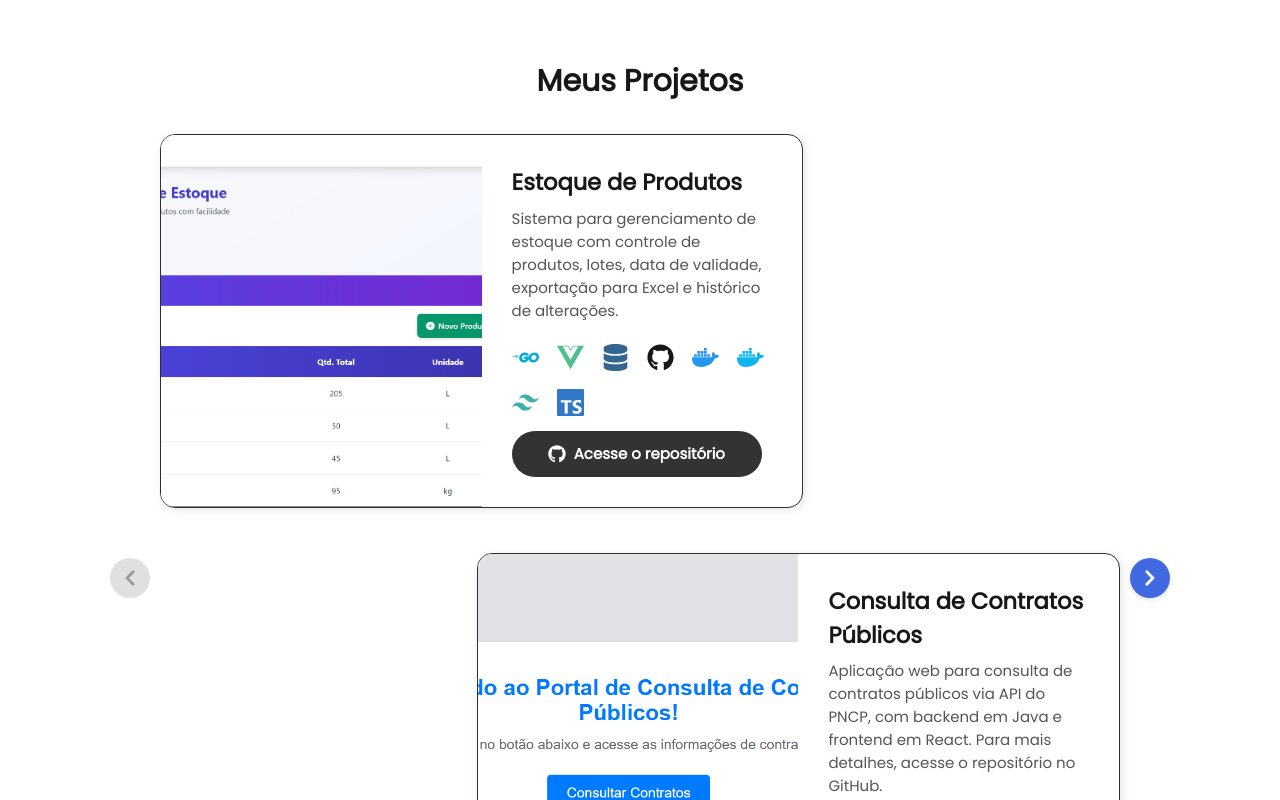
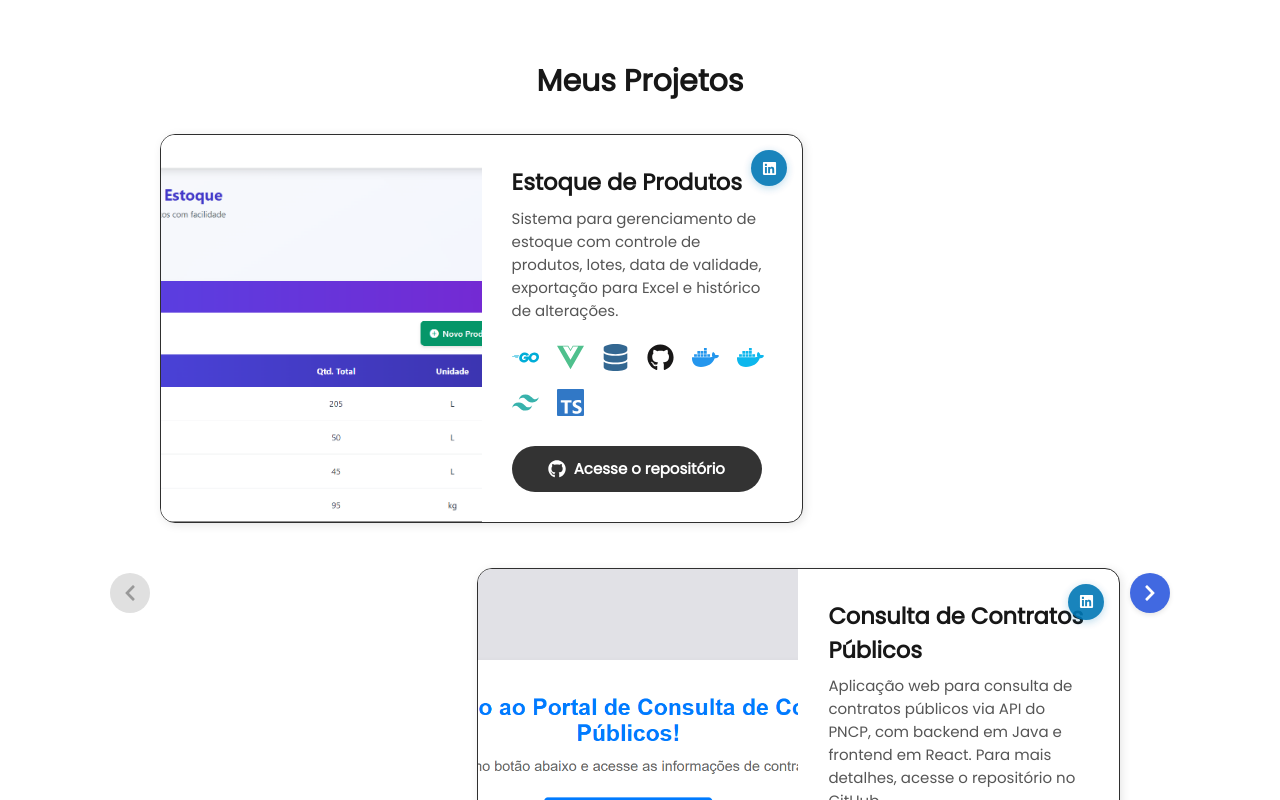
Before and after one commit to Parron01/Parron01-Portfolio, a React (Vite) app: page / in a window 1280 px wide. Shown: the part 2080-2880 px from the top of the page. Built offline with nearby package versions, Linux system fonts and the light colour scheme.

Commit message:
Feat: Adicionando link dos posts no linkedin em cada projeto.

```diff
--- a/src/components/MyProjects/Projects.jsx
+++ b/src/components/MyProjects/Projects.jsx
@@ -13,6 +13,12 @@ import {
   TechItem,
   ProjectLink,
   GitHubIcon,
+  LinkedInPostButton,
+  LinkedInIcon,
+  LinkedInIconWrapper,
+  LinkedInPostText,
+  LinkedInTooltip,
+  ProjectButtonsContainer,
   Tooltip,
   CardTouchIndicator,
   TapText,
@@ -39,6 +45,8 @@ const Projects = () => {
   const [currentPage, setCurrentPage] = useState(1);
   const [isChanging, setIsChanging] = useState(false);
   const [slideDirection, setSlideDirection] = useState(null);
+
+  const [linkedinTooltip, setLinkedinTooltip] = useState(null);
 
   // Importar estado de página-alvo e projeto destacado do contexto
   const { targetProjectPage, setTargetProjectPage, highlightedProject } = usePortfolioData();
@@ -201,6 +209,29 @@ const Projects = () => {
                 $isClickable={project.link && project.link.trim() !== ''}
                 $highlighted={project.id === highlightedProject}
               >
+                {/* Botão do LinkedIn - Posicionado no canto superior direito */}
+                {project.linkedinPostLink && project.linkedinPostLink.trim() !== '' && (
+                  <LinkedInPostButton
+                    href={project.linkedinPostLink}
+                    target="_blank"
+                    onClick={(e) => {
+                      e.preventDefault();
+                      e.stopPropagation();
+                      window.open(project.linkedinPostLink, "_blank");
+                    }}
+                    onMouseEnter={() => setLinkedinTooltip(project.id)}
+                    onMouseLeave={() => setLinkedinTooltip(null)}
+                  >
+                    <LinkedInIconWrapper>
+                      <LinkedInIcon />
+                    </LinkedInIconWrapper>
+                    <LinkedInPostText>Post</LinkedInPostText>
+                    <LinkedInTooltip $visible={linkedinTooltip === project.id}>
+                      Ver publicação no LinkedIn
+                    </LinkedInTooltip>
+                  </LinkedInPostButton>
+                )}
+
                 <ProjectImage
                   src={project.image}
                   alt={project.title}
@@ -231,8 +262,10 @@ const Projects = () => {
                       );
                     })}
                   </TechStack>
-                  {/* Renderiza o botão do GitHub apenas se houver um link */}
+
+                  {/* Container para o botão GitHub/Projeto */}
                   {(project.githubLink || project.link) && (
+                    <ProjectButtonsContainer>
                       <ProjectLink
                         href={project.githubLink || project.link}
                         target="_blank"
@@ -245,6 +278,7 @@ const Projects = () => {
                         <GitHubIcon />
                         Acesse o {project.githubLink ? "repositório" : "projeto"}
                       </ProjectLink>
+                    </ProjectButtonsContainer>
                   )}
                 </ProjectContent>
               </ProjectCard>
--- a/src/components/MyProjects/Projects.styles.jsx
+++ b/src/components/MyProjects/Projects.styles.jsx
@@ -1,5 +1,5 @@
 import styled, { keyframes } from "styled-components";
-import { FaGithub } from "react-icons/fa";
+import { FaGithub, FaLinkedin } from "react-icons/fa";
 
 export const ProjectsContainer = styled.section`
   display: flex;
@@ -204,6 +204,10 @@ export const ProjectCard = styled.div`
     margin-right: 0;
     margin-left: 0;
   }
+
+  @media (max-width: 768px) {
+    padding-top: 0.5rem; /* Add a bit of top padding to the card itself */
+  }
 `;
 
 export const ProjectContent = styled.div`
@@ -221,12 +225,20 @@ export const ProjectContent = styled.div`
     align-items: center;
     text-align: center;
   }
+
+  @media (max-width: 768px) {
+    padding-top: 2rem; /* Increased top padding for mobile */
+  }
 `;
 
 export const ProjectTitle = styled.h3`
   font-size: 1.5rem;
   font-weight: bold;
   color: #171717;
+
+  @media (max-width: 768px) {
+    margin-top: 0.5rem; /* Add margin at the top on small screens */
+  }
 `;
 
 export const ProjectDescription = styled.p`
@@ -291,6 +303,17 @@ export const Tooltip = styled.div`
   }
 `;
 
+export const ProjectButtonsContainer = styled.div`
+  display: flex;
+  flex-direction: column;
+  gap: 0.75rem;
+  margin-top: 1rem;
+
+  @media (max-width: 1100px) {
+    align-items: center;
+  }
+`;
+
 export const ProjectLink = styled.a`
   background-color: #333;
   color: #ffffff;
@@ -316,8 +339,129 @@ export const ProjectLink = styled.a`
   }
 `;
 
+export const LinkedInPostButton = styled.a`
+  position: absolute;
+  top: 1rem;
+  right: 1rem;
+  width: 36px;
+  height: 36px;
+  background-color: #0077B5;
+  color: white;
+  border-radius: 36px;
+  display: flex;
+  align-items: center;
+  text-decoration: none;
+  box-shadow: 0 2px 8px rgba(0, 119, 181, 0.3);
+  transition: all 0.3s ease;
+  z-index: 15;
+  opacity: 0.9;
+  overflow: hidden;
+  padding: 0;
+  justify-content: center; /* Always centered in default state */
+
+  /* Mobile styles - always expanded and positioned higher */
+  @media (max-width: 768px) {
+    width: 80px;
+    justify-content: flex-start;
+    padding-left: 8px;
+    top: 0.6rem; /* Positioned higher on mobile */
+  }
+
+  /* Tablet styles - always expanded */
+  @media (min-width: 769px) and (max-width: 1100px) {
+    width: 80px;
+    justify-content: flex-start;
+    padding-left: 8px;
+  }
+
+  /* Desktop hover styles */
+  @media (min-width: 1101px) {
+    &:hover {
+      width: 80px;
+      opacity: 1;
+      background-color: #005885;
+      box-shadow: 0 4px 12px rgba(0, 119, 181, 0.4);
+      justify-content: flex-start;
+      padding-left: 8px;
+    }
+  }
+
+  &:active {
+    transform: scale(0.95);
+  }
+`;
+
+export const LinkedInIconWrapper = styled.span`
+  display: flex;
+  align-items: center;
+  justify-content: center;
+  width: 36px; /* Fixed width that matches the parent button width */
+  min-width: 36px; /* Ensures it doesn't shrink */
+  height: 36px;
+`;
+
+export const LinkedInPostText = styled.span`
+  font-size: 0.85rem;
+  font-weight: 600;
+  white-space: nowrap;
+  transition: all 0.3s ease;
+  overflow: hidden;
+
+  /* Desktop styles */
+  @media (min-width: 1101px) {
+    opacity: 0;
+    max-width: 0;
+
+    ${LinkedInPostButton}:hover & {
+      opacity: 1;
+      max-width: 40px; /* Reduced from 50px */
+      margin-left: -4px; /* Reduced from -5px */
+    }
+  }
+
+  /* Mobile styles - always visible */
+  @media (max-width: 1100px) {
+    opacity: 1;
+    max-width: 40px; /* Reduced from 50px */
+    margin-left: -4px; /* Reduced from -5px */
+  }
+`;
+
+export const LinkedInTooltip = styled.div`
+  position: absolute;
+  background-color: #333;
+  color: white;
+  padding: 6px 10px;
+  border-radius: 6px;
+  font-size: 0.8rem;
+  font-weight: 500;
+  top: 100%;
+  right: 0;
+  margin-top: 8px;
+  white-space: nowrap;
+  pointer-events: none;
+  opacity: ${({ $visible }) => ($visible ? '1' : '0')};
+  visibility: ${({ $visible }) => ($visible ? 'visible' : 'hidden')};
+  transform: translateY(${({ $visible }) => ($visible ? '0' : '-5px')});
+  transition: all 0.2s ease;
+  z-index: 20;
+
+  &:before {
+    content: '';
+    position: absolute;
+    bottom: 100%;
+    right: 12px;
+    border: 5px solid transparent;
+    border-bottom-color: #333;
+  }
+`;
+
 export const GitHubIcon = styled(FaGithub)`
   font-size: 1.2rem;
+`;
+
+export const LinkedInIcon = styled(FaLinkedin)`
+  font-size: 1rem;
 `;
 
 export const ProjectImage = styled.img`
--- a/src/data/portfolioData.js
+++ b/src/data/portfolioData.js
@@ -52,6 +52,7 @@ export const projectsData = [
     image: projeto3Image,
     link: "https://estoque.parron01.com",
     githubLink: "https://github.com/Parron01/GerenciadorEstoque",
+    linkedinPostLink: "https://www.linkedin.com/feed/update/urn:li:activity:7338666188471726081/",
     technologies: ["Go", "Vue.js", "PostgreSQL", "GitHub", "Docker", "DockerHub", "Tailwind CSS", "TypeScript"]
   },
   {
@@ -62,6 +63,7 @@ export const projectsData = [
     image: projeto1Image,
     link: "https://nuti.parron01.com",
     githubLink: "https://github.com/Parron01/TestePraticoNUTI",
+    linkedinPostLink: "https://www.linkedin.com/feed/update/urn:li:activity:7319749782502039553/",
     technologies: ["Java", "React", "PostgreSQL", "GitHub", "Docker", "DockerHub", "Spring Boot", "JavaScript"]
   },
   {
@@ -72,6 +74,7 @@ export const projectsData = [
     image: projeto2Image,
     link: "https://simpleapp.parron01.com/login",
     githubLink: "https://github.com/Parron01/SimpleAppFullStack-TestePratico",
+    linkedinPostLink: "https://www.linkedin.com/feed/update/urn:li:activity:7318050762993942528/",
     technologies: ["Java", "React", "PostgreSQL", "GitHub", "Docker", "DockerHub", "Spring Boot", "TypeScript"]
   },
   {
@@ -82,6 +85,7 @@ export const projectsData = [
     image: portfolioImage,
     link: "",
     githubLink: "",
+    linkedinPostLink: "https://www.linkedin.com/feed/update/urn:li:activity:7323477941621821440/",
     technologies: ["React", "JavaScript", "Docker", "DockerHub", "CI/CD", "VPS", "Nginx", "GitHub"]
   }
 
```
Lines whose indentation alone changed are shown as unchanged.
